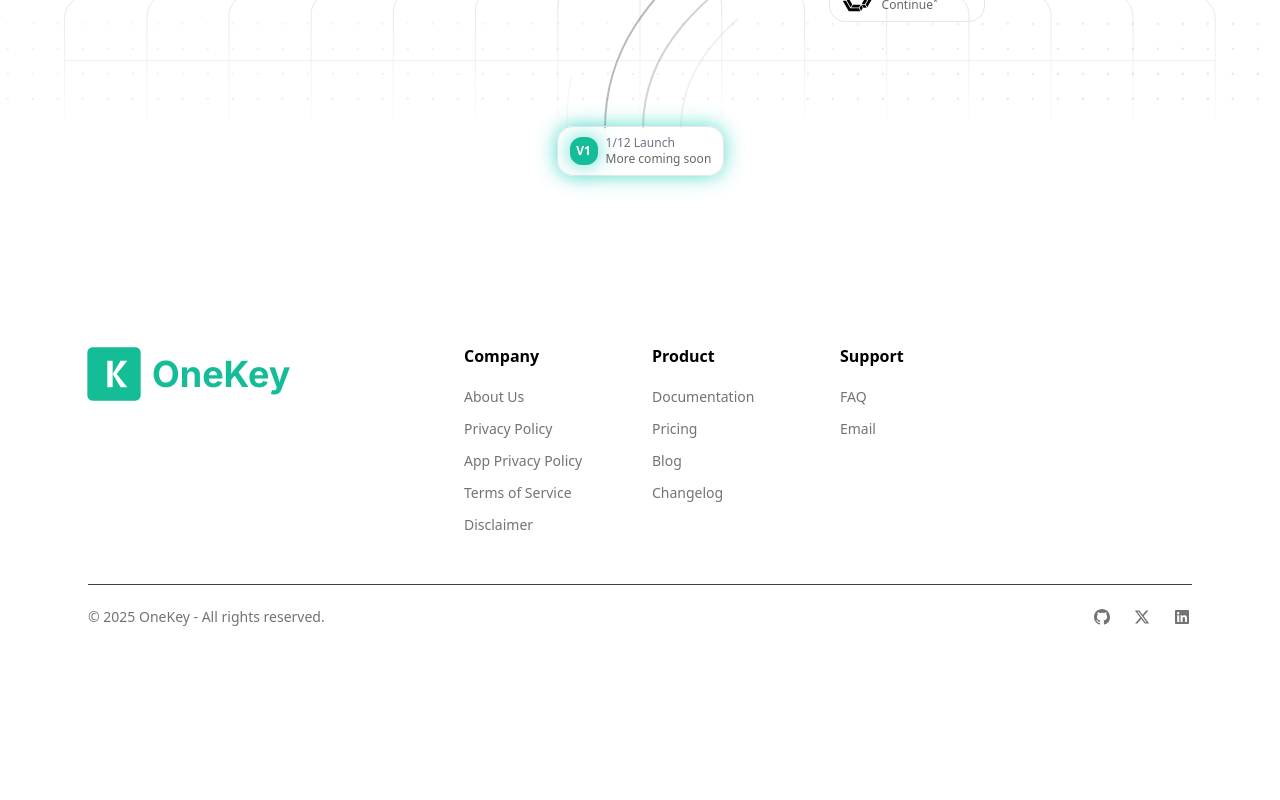
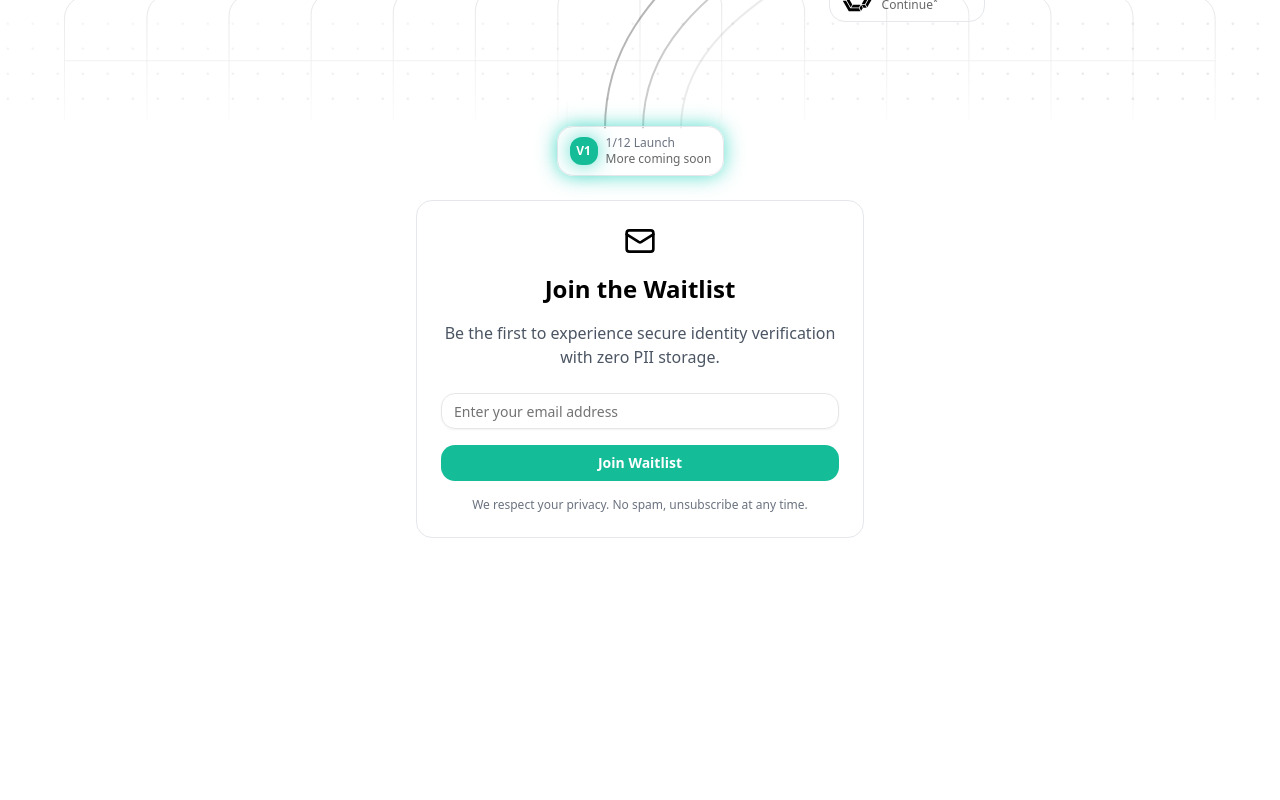
Before and after one commit to Elishaokon13/OneKey-waitlist, a Next.js app: page / in a window 1280 px wide. Shown: the part 580-1380 px from the top of the page. Before the commit the page ends 1229 px from the top, so only its background shows below. Built offline with nearby package versions, Linux system fonts and the light colour scheme; a web font is replaced by a local one.

Commit message:
Modified src/app/page.tsx

```diff
--- a/src/app/page.tsx
+++ b/src/app/page.tsx
@@ -12,6 +12,9 @@ const Page = () => {
         <NavBar />
         <main className="mt-10">
           <HeroAi />
+          <section className="py-20">
+            <WaitlistSignup />
+          </section>
           <Footer />
         </main>
       </div>
```
